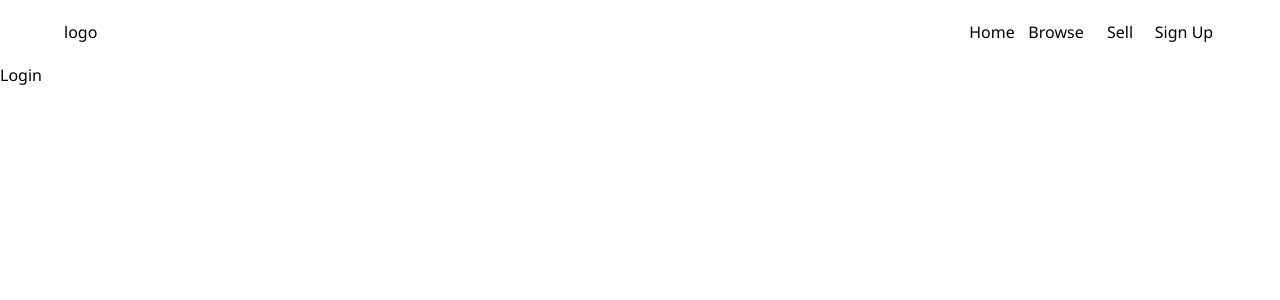
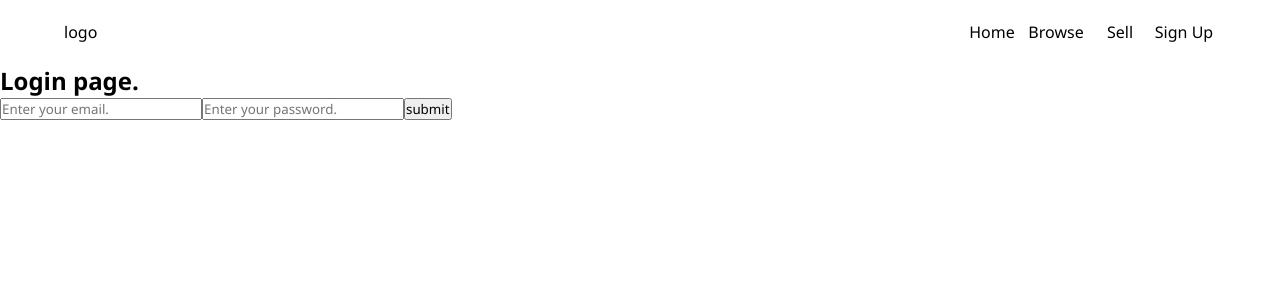
Before and after one commit to bochnotomas/salezilla, a React (Create React App) app in the folder frontend/: page /login in a window 1280 px wide. Shown: the top 300 px of the page. Built offline with nearby package versions, Linux system fonts and the light colour scheme.

Commit message:
login implemented

```diff
--- a/frontend/src/pages/Login.js
+++ b/frontend/src/pages/Login.js
@@ -1,7 +1,79 @@
-import React from 'react';
+import React, { useState, useEffect } from 'react';
+import { useSelector, useDispatch } from 'react-redux';
+import { useNavigate } from 'react-router-dom';
+import { toast } from 'react-toastify';
+import { reset, login } from '../features/auth/authSlice';
 
 function Login() {
-  return <div>Login</div>;
+  const [formData, setFormData] = useState({
+    email: '',
+    password: '',
+  });
+  const { email, password } = formData;
+  const { user, isLoading, isSuccess, isError, message } = useSelector(
+    (state) => state.auth
+  );
+
+  const dispatch = useDispatch();
+  const navigate = useNavigate();
+
+  const onChange = (e) => {
+    setFormData((prevState) => ({
+      ...prevState,
+      [e.target.name]: e.target.value,
+    }));
+  };
+
+  const handleSubmit = (e) => {
+    e.preventDefault();
+    const userData = {
+      email,
+      password,
+    };
+    dispatch(login(userData));
+    toast.success('Login successful!');
+  };
+
+  useEffect(() => {
+    if (isError) {
+      toast.error(message);
+    }
+
+    if (user || isSuccess) {
+      navigate('/');
+    }
+
+    dispatch(reset());
+  }, [user, isSuccess, isError, message, navigate, dispatch]);
+
+  return (
+    <>
+      <section>
+        <h1>Login page.</h1>
+      </section>
+      <section>
+        <form onSubmit={handleSubmit}>
+          <input
+            type='email'
+            id='email'
+            name='email'
+            value={email}
+            placeholder='Enter your email.'
+            onChange={onChange}
+          />
+          <input
+            type='password'
+            id='password'
+            name='password'
+            value={password}
+            placeholder='Enter your password.'
+            onChange={onChange}
+          />
+          <button type='submit'>submit</button>
+        </form>
+      </section>
+    </>
+  );
 }
 
 export default Login;
--- a/frontend/src/pages/Register.js
+++ b/frontend/src/pages/Register.js
@@ -63,7 +63,7 @@ function Register() {
     if (isSuccess || user) {
       navigate('/');
     }
-    dispatch(reset);
+    dispatch(reset());
   }, [user, isError, isSuccess, message, navigate, dispatch]);
 
   return (
```
